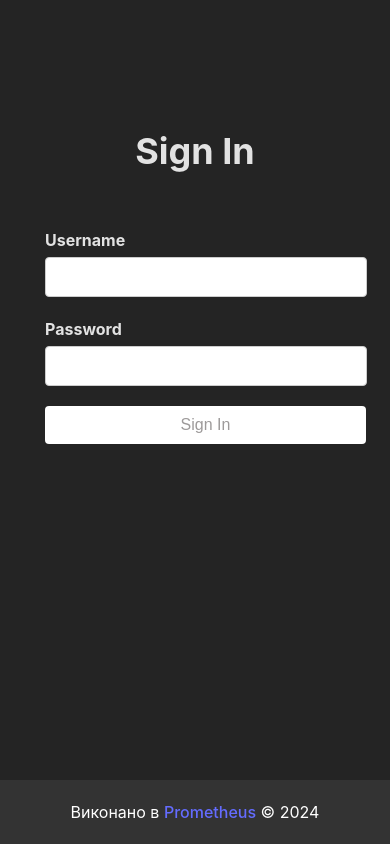
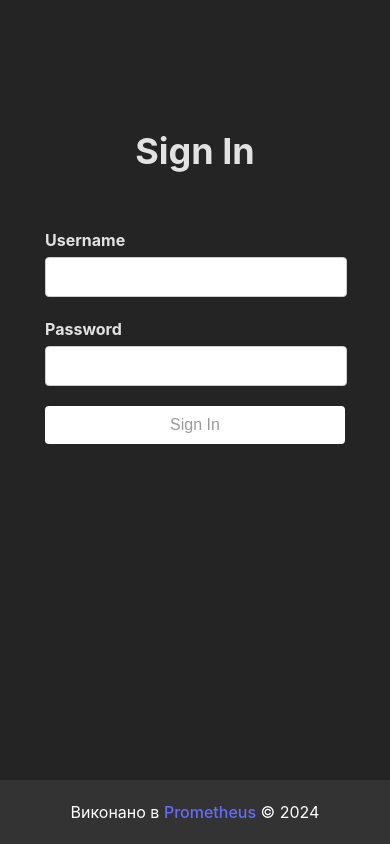
Before and after one commit to quincyqqe/prometheus-x-course-task, a React (Vite) app: page / in a window 390 px wide. Built offline with nearby package versions, Linux system fonts and the light colour scheme.

Commit message:
responsive login

```diff
--- a/src/pages/Login/Login.scss
+++ b/src/pages/Login/Login.scss
@@ -33,6 +33,10 @@
         font-size: 16px;
         border: 1px solid #ccc;
         border-radius: 4px;
+		@media screen and (max-width: 600px) {
+        /* Медиа-запрос для телефонов (максимальная ширина 600px) */
+        padding: 10px 0; /* Ваши стили для мобильных устройств */
+      }
       }
     }
 
@@ -47,17 +51,17 @@
       border-radius: 4px;
       cursor: pointer;
       transition: background-color 0.5s ease;
+
+      @media screen and (max-width: 600px) {
+        /* Медиа-запрос для телефонов (максимальная ширина 600px) */
+        width: 100%; /* Ваши стили для мобильных устройств */
+      }
     }
 
     .login-button:disabled {
-			background-color: rgb(
-				255,
-				255,
-				255
-			);
+      background-color: rgb(255, 255, 255);
       color: #9d9a9a;
       cursor: not-allowed;
-
       transition: background-color 0.5s ease;
     }
   }
```
Lines whose indentation alone changed are shown as unchanged.
